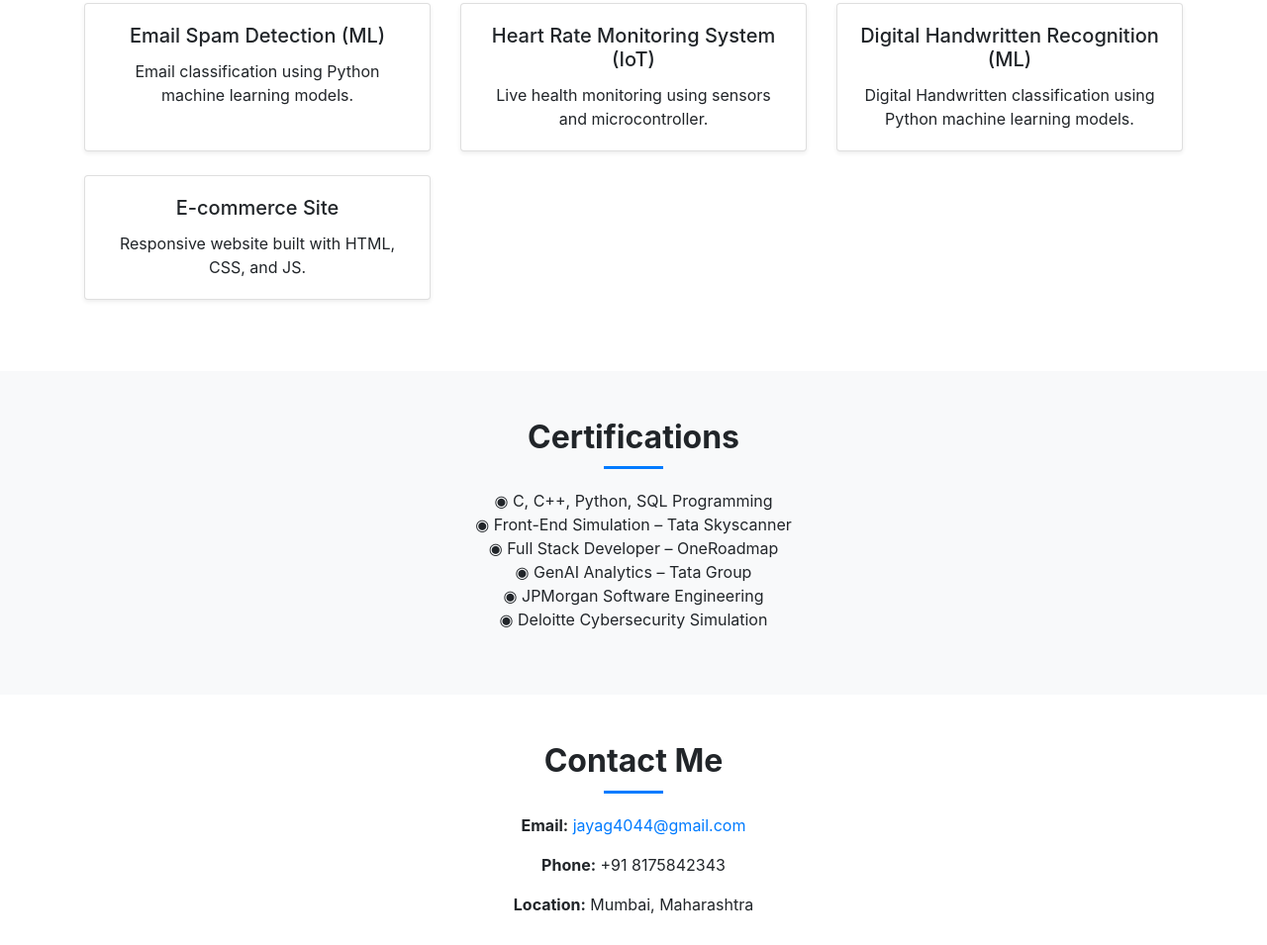
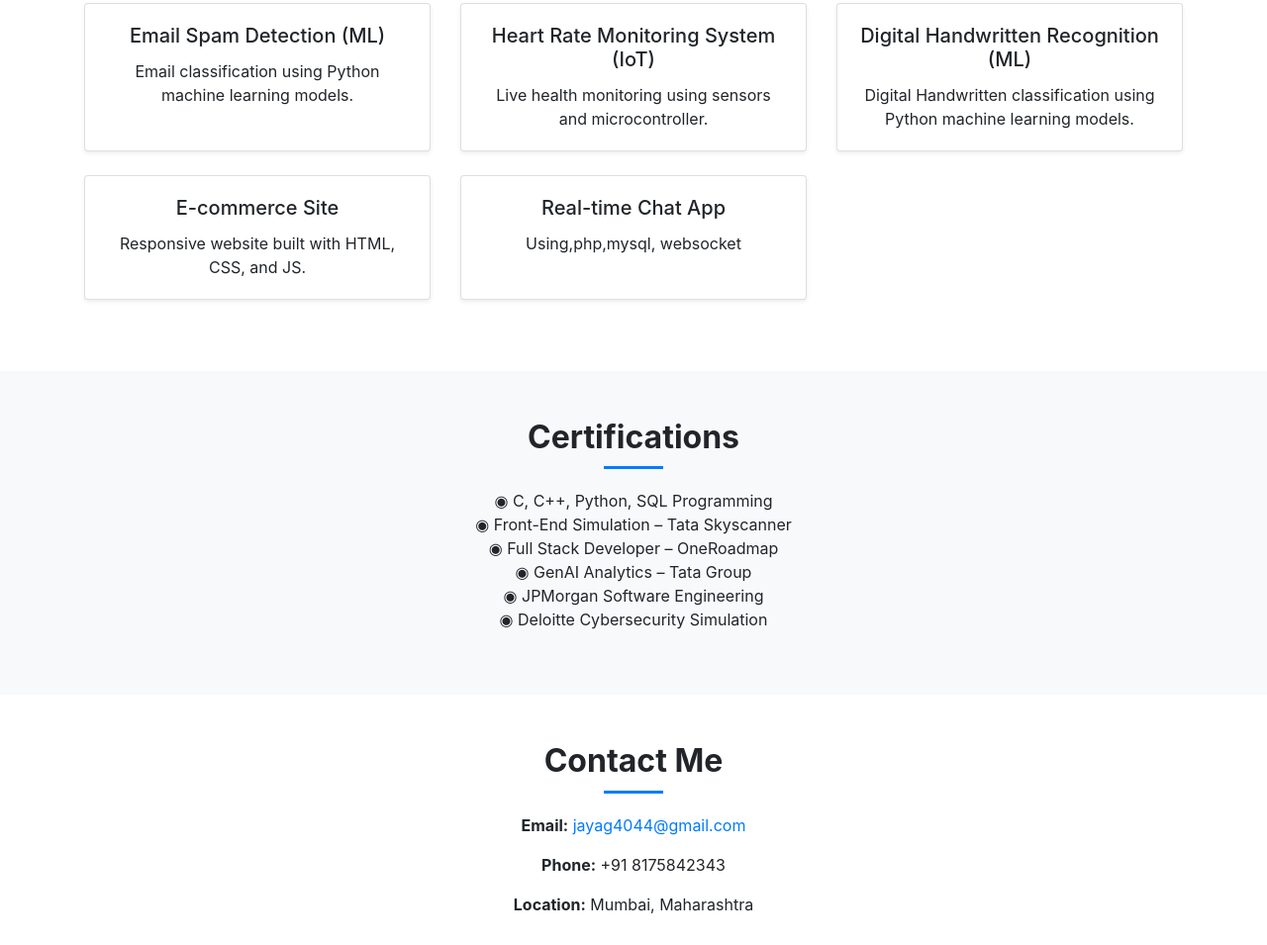
Before and after one commit to Jaya210504/Portfolio-, a plain HTML site: page index.html in a window 1280 px wide. Shown: the part 1079-2034 px from the top of the page at 99% size. Drawn offline with nearby package versions, Linux system fonts and the light colour scheme.

Commit message:
Update index.html

```diff
--- a/index.html
+++ b/index.html
@@ -94,6 +94,14 @@
           </div>
         </div>
       </div>
+       <div class="col-md-4 mb-4">
+        <div class="card shadow-sm h-100">
+          <div class="card-body">
+            <h5 class="card-title">Real-time Chat App</h5>
+            <p class="card-text">Using,php,mysql, websocket</p>
+          </div>
+        </div>
+      </div>
     </div>
   </section>
 
```
